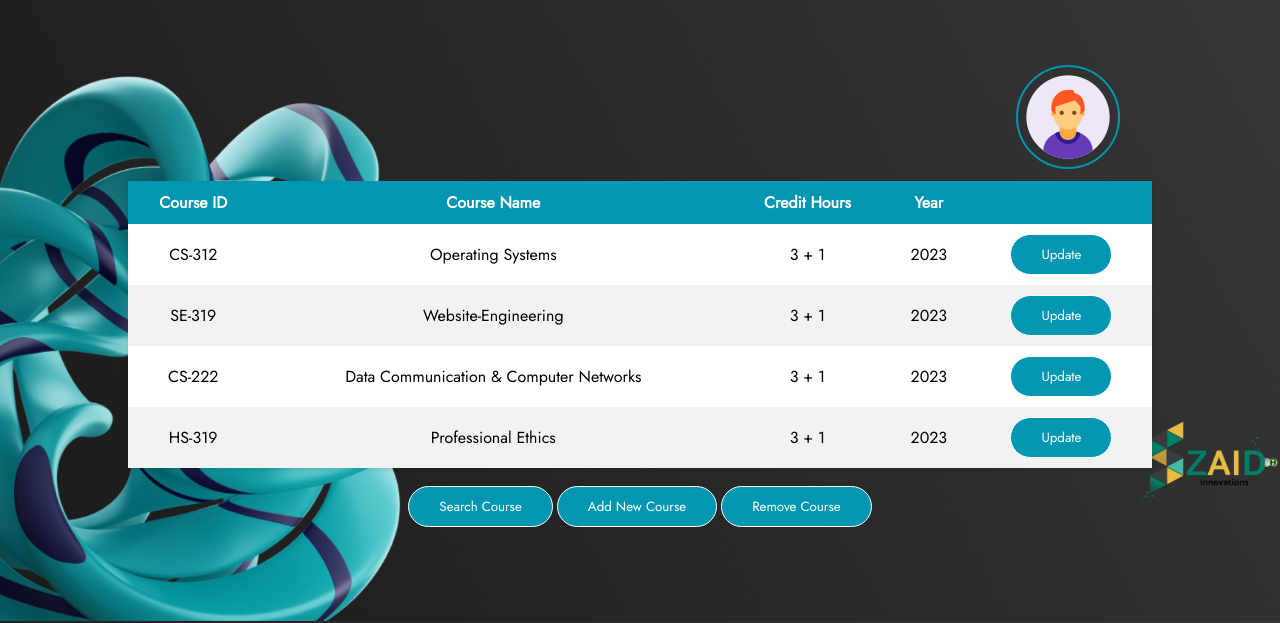
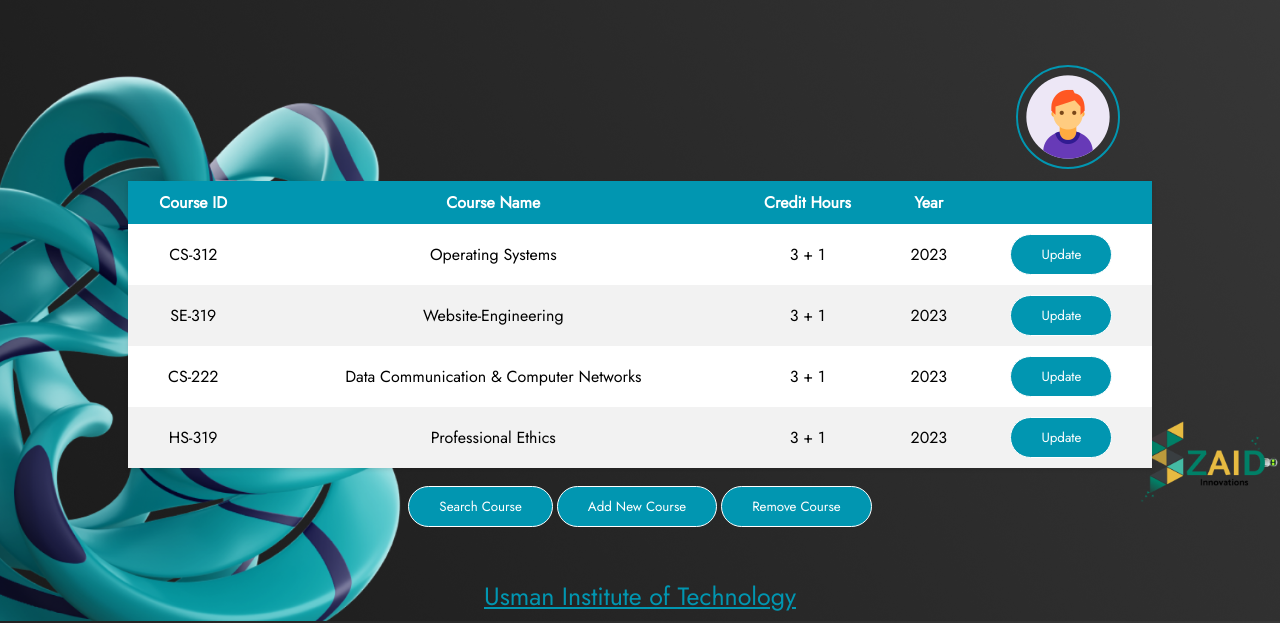
Before and after one commit to sy-zaid/Semester-V---Web-Engineering, a plain HTML site: page Lab - 2/studentprofile.html in a window 1280 px wide. Shown: the part 179-802 px from the top of the page. Drawn offline with nearby package versions, Linux system fonts and the light colour scheme.

Commit message:
Finalized Lab - 2

```diff
--- a/Lab - 2/script.js
+++ b/Lab - 2/script.js
@@ -60,7 +60,7 @@ function updateBatch() {
   elem_row.querySelector("td:nth-child(3)").textContent = batch;
 }
 
-// ------------------------- STUDENT TASKS ------------------------- //
+// ------------------------- LAB # 02 | STUDENT TASKS ------------------------- //
 
 function addNewCourse() {
   const body = document.querySelector("tbody");
@@ -102,7 +102,6 @@ function addNewCourse() {
 function updateCourse(rowId) {
   const row = document.getElementById(rowId);
   if (row) {
-    // Prompt the user to enter updated student data
     const updatedcode = prompt("Enter updated course code:");
     row.querySelector("td:nth-child(1)").textContent = updatedcode;
 
@@ -114,10 +113,6 @@ function updateCourse(rowId) {
 
     const updatedYear = prompt("Enter year:");
     row.querySelector("td:nth-child(4)").textContent = updatedYear;
-
-    // Update the table cell values
-    //   row.querySelector("td:nth-child(2)").textContent = updatedName;
-    //   row.querySelector("td:nth-child(3)").textContent = updatedBatch;
   } else {
     alert("Course not found or invalid input.");
   }
@@ -128,7 +123,7 @@ function removeCourse() {
 
   const row = document.getElementById(courseId);
   if (row) {
-    const body = document.querySelectorAll("tbody");
+    const body = document.querySelector("tbody");
     body.removeChild(row);
   } else {
     alert("Course not found or invalid input.");
--- a/Lab - 2/studentprofile.html
+++ b/Lab - 2/studentprofile.html
@@ -111,18 +111,16 @@
         value="Add New Course"
         onclick="addNewCourse();"
       />
-      <!-- <input
-        id="table-button"
-        type="button"
-        value="Update Course"
-        onclick="updateCourse();"
-      /> -->
       <input
         id="table-button"
         type="button"
         value="Remove Course"
         onclick="removeCourse();"
       />
+
+      <div id="interests">
+        <a href="www.uit.edu">Usman Institute of Technology</a>
+      </div>
     </div>
     <!-- SCRIPTING -->
     <script src="script.js"></script>
--- a/style2.css
+++ b/style2.css
@@ -152,3 +152,13 @@ body {
 .students tr:hover {
   background-color: #ddd;
 }
+
+#interests {
+  margin-top: 5%;
+}
+#interests > a {
+  font-family: Jost;
+  font-size: 25px;
+  /* text-decoration: none; */
+  color: rgb(1, 150, 177);
+}
```
